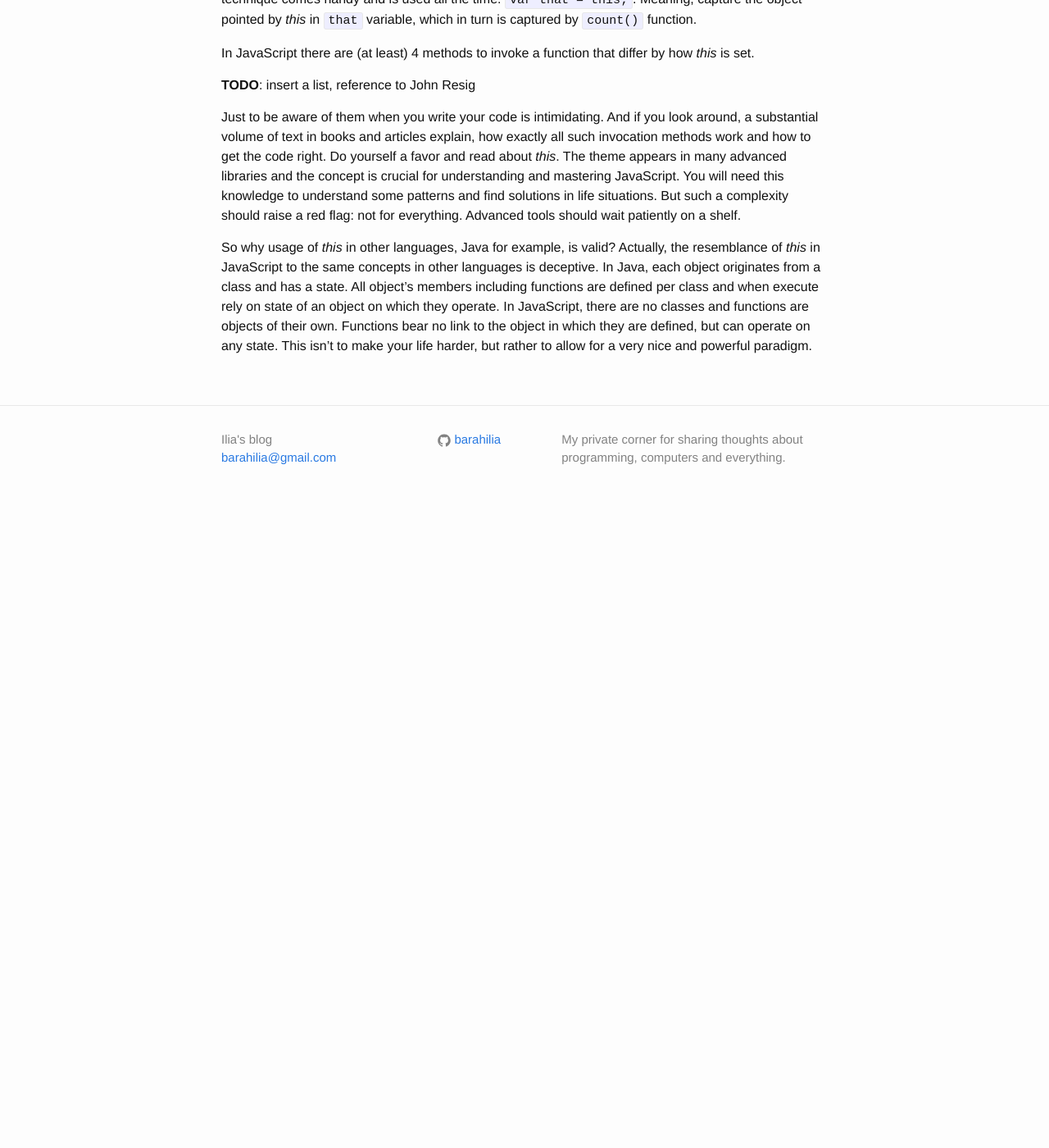
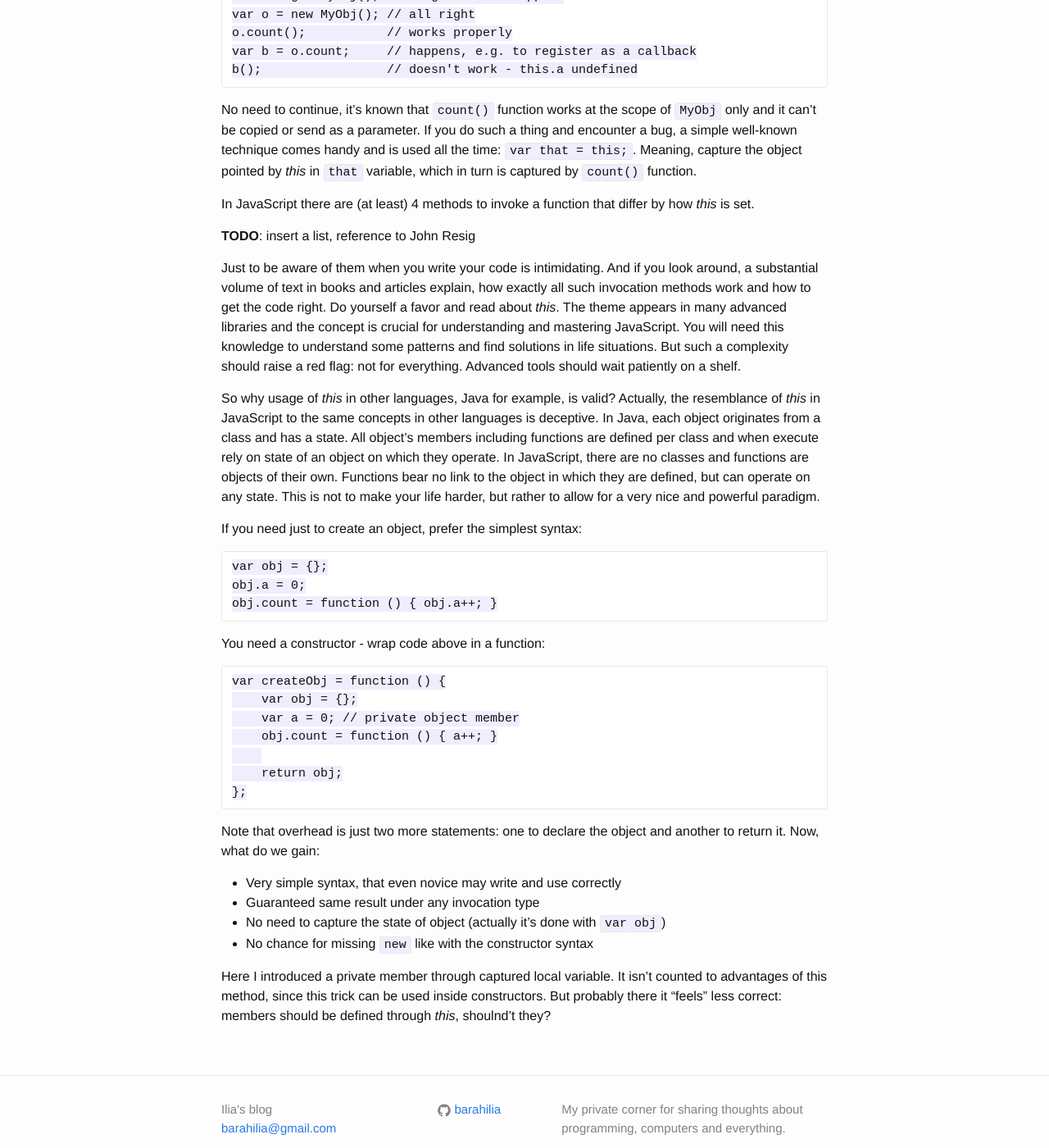
Before and after one commit to barahilia/blog, a Jekyll site: the page built from _posts/2014-11-28-javascript-this-is-a-problem.markdown, in a window 1280 px wide and 1400 px high, scrolled down 644 px. Shown: the whole window at 82% size. Built offline with Jekyll 4.4.1, drawn with Linux system fonts in a browser that asks for light colours; before the commit the page ends 1274 px from its top, so only the background shows below that; some of the changed text lies outside the part shown.

Commit message:
Suggesting a solution

```diff
--- a/_posts/2014-11-28-javascript-this-is-a-problem.markdown
+++ b/_posts/2014-11-28-javascript-this-is-a-problem.markdown
@@ -23,6 +23,14 @@ resembling:
             this.a += 1;
         };
     };
+
+Let's try to use it:
+
+    var wrong = MyObj(); // forgot new... happens
+    var o = new MyObj(); // all right
+    o.count();           // works properly
+    var b = o.count;     // happens, e.g. to register as a callback
+    b();                 // doesn't work - this.a undefined
 
 No need to continue, it's known that `count()` function works at the scope of
 `MyObj` only and it can't be copied or send as a parameter. If you do such a
@@ -50,5 +58,34 @@ is deceptive. In Java, each object originates from a class and has a state. All
 object's members including functions are defined per class and when execute rely
 on state of an object on which they operate. In JavaScript, there are no classes
 and functions are objects of their own. Functions bear no link to the object in
-which they are defined, but can operate on any state. This isn't to make your
+which they are defined, but can operate on any state. This is not to make your
 life harder, but rather to allow for a very nice and powerful paradigm.
+
+If you need just to create an object, prefer the simplest syntax:
+
+    var obj = {};
+    obj.a = 0;
+    obj.count = function () { obj.a++; }
+
+You need a constructor - wrap code above in a function:
+
+    var createObj = function () {
+        var obj = {};
+        var a = 0; // private object member
+        obj.count = function () { a++; }
+
+        return obj;
+    };
+
+Note that overhead is just two more statements: one to declare the object and
+another to return it. Now, what do we gain:
+
+* Very simple syntax, that even novice may write and use correctly
+* Guaranteed same result under any invocation type
+* No need to capture the state of object (actually it's done with `var obj`)
+* No chance for missing `new` like with the constructor syntax
+
+Here I introduced a private member through captured local variable. It isn't
+counted to advantages of this method, since this trick can be used inside
+constructors. But probably there it "feels" less correct: members should be
+defined through *this*, shoulnd't they?
```
